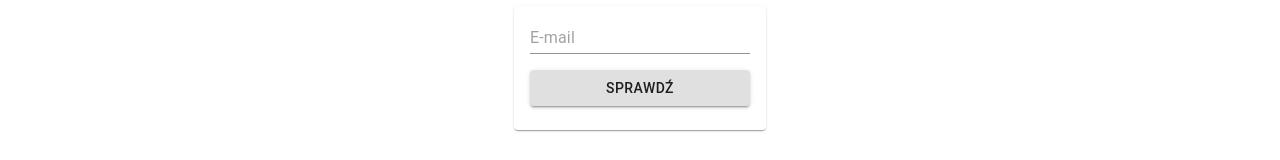
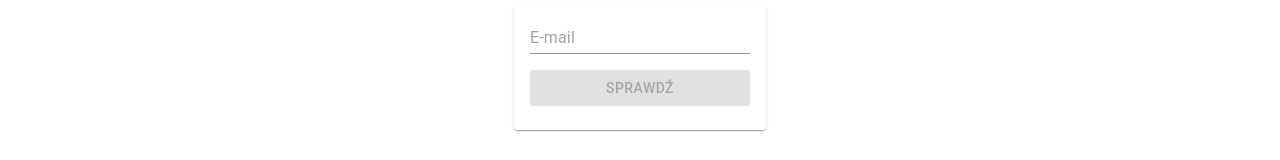
Before and after one commit to NaszePierwszeDziecko/course-email-checker, a React (Create React App) app: page / in a window 1280 px wide. Shown: the part 396-556 px from the top of the page. Built offline with nearby package versions, Linux system fonts and the light colour scheme; sample sign-in values are in the browser's storage; the HTML template or start-up script is replaced by a standard one.

Commit message:
added validation

```diff
--- a/src/Componets/EmailChecker.js
+++ b/src/Componets/EmailChecker.js
@@ -31,10 +31,16 @@ export const EmailChecker = () => {
         console.log(result);
         setResultEmail(result.courses);
       } else {
-        setError("Wystąpił błąd email ten nie posiada kursów.");
+        setError("Wystąpił błąd: Email ten nie posiada kursów.");
       }
     } catch (e) {}
   };
+  let disableButton;
+  if (valueEmail === "") {
+    disableButton = true;
+  } else {
+    disableButton = false;
+  }
 
   return (
     <Card>
@@ -44,10 +50,16 @@ export const EmailChecker = () => {
             value={valueEmail}
             placeholder="E-mail"
             onChange={handleChangeEmail}
+            fullWidth
             inputProps={{ "aria-label": "description" }}
           />
           <Box mt={2}>
-            <Button variant="contained" fullWidth type="submit">
+            <Button
+              disabled={disableButton}
+              variant="contained"
+              fullWidth
+              type="submit"
+            >
               SPRAWDŹ
             </Button>
           </Box>
--- a/src/Componets/Login.js
+++ b/src/Componets/Login.js
@@ -46,6 +46,7 @@ export const Login = () => {
             <Input
               value={valueEmail}
               placeholder="E-mail"
+              fullWidth
               onChange={handleChangeEmail}
               inputProps={{ "aria-label": "description" }}
             />
@@ -53,6 +54,7 @@ export const Login = () => {
           <div className="password">
             <Input
               value={valuePassword}
+              fullWidth
               placeholder="Password"
               onChange={handleChangePassword}
               inputProps={{ "aria-label": "description" }}
```
